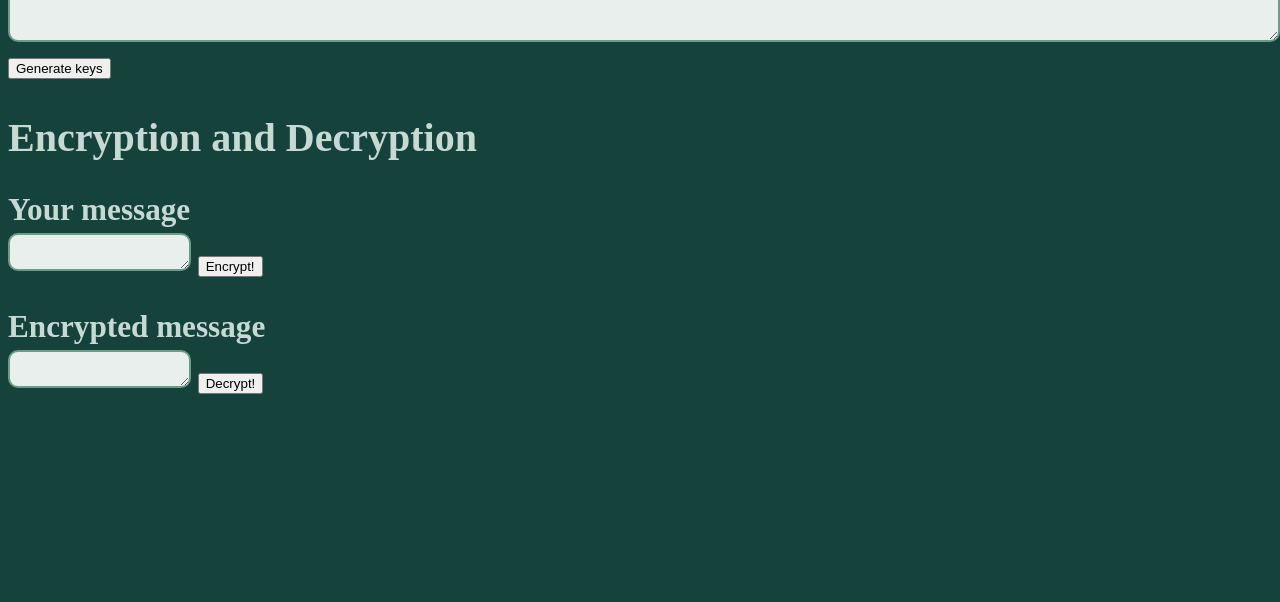
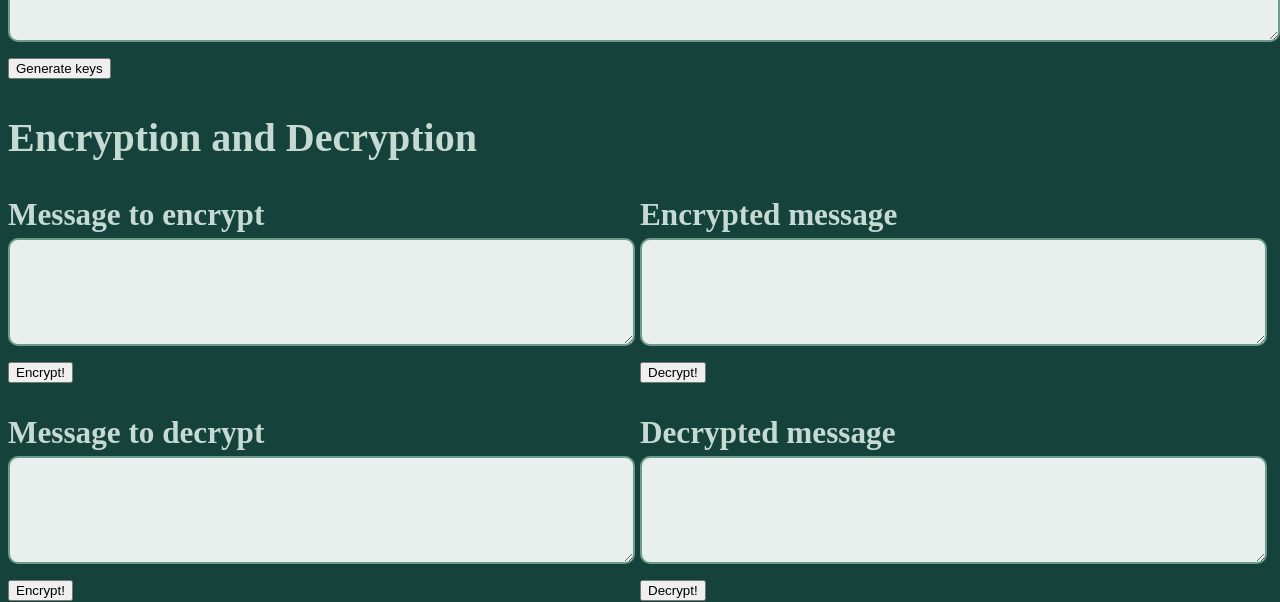
Before and after one commit to Gruetterr/gruetter-dev, a website: page public/index.html in a window 1280 px wide. Shown: the part 643-1245 px from the top of the page. Before the commit the page ends 1046 px from the top, so only its background shows below. Drawn offline with Linux system fonts and the light colour scheme; a web font is replaced by a local one.

Commit message:
more, separated decryption and encryption

```diff
--- a/public/index.html
+++ b/public/index.html
@@ -25,16 +25,29 @@
     <button onclick="getKeys()">Generate keys</button>
 
     <h2>Encryption and Decryption</h2>
+    <div class="msgbox_container">
+    <h3>Message to encrypt</h3>
+    <textarea type="text" id="m_in" class="msgbox"></textarea>
+    <button onclick="rsaEn()">Encrypt!</button>
+    </div>
 
-    <h3>Your message</h3>
-    <textarea type="text" id="m_text"></textarea>
+    <div class="msgbox_container">
+    <h3>Encrypted message</h3>
+    <textarea type="text" id="c_out" class="msgbox"></textarea>
+    <button onclick="rsaDe()">Decrypt!</button>
+    </div>
+
+    <div class="msgbox_container">
+    <h3>Message to decrypt</h3>
+    <textarea type="text" id="c_in" class="msgbox"></textarea>
     <button onclick="rsaEn()">Encrypt!</button>
-    <br>
+    </div>
 
-    <h3>Encrypted message</h3>
-    <textarea type="text" id="c_text"></textarea>
+    <div class="msgbox_container">
+    <h3>Decrypted message</h3>
+    <textarea type="text" id="m_out" class="msgbox"></textarea>
     <button onclick="rsaDe()">Decrypt!</button>
-    <br>
+    </div>
 
     <script src="scripts/app.js"></script>
 </body>
--- a/public/scripts/app.js
+++ b/public/scripts/app.js
@@ -42,19 +42,19 @@ function rsaEn() {
   // Get the values from the input fields
   const N_str = document.getElementById('N_key').value;
   const e_str = document.getElementById('e_key').value;
-  const m_str = document.getElementById('m_text').value;
+  const m_str = document.getElementById('m_in').value;
 
   // Send the input to the server
   fetch(`/runRsaEn?N_str=${N_str}&e_str=${e_str}&m_str=${m_str}`)
     .then(response => response.text())
     .then(data => {
       // Display the result in the output paragraph
-      document.getElementById('c_text').value = data;
+      document.getElementById('c_out').value = data;
       console.log(data);
     })
     .catch(error => {
       console.error('Error:', error);
-      document.getElementById('c_text').value = 'Error occurred!';
+      document.getElementById('c_out').value = 'Error occurred!';
     });
 }
 
@@ -65,7 +65,7 @@ function rsaDe() {
   console.log("Got N: ", N_str)
   const d_str = document.getElementById('d_key').value;
   console.log("Got d: ", d_str)
-  const c_str = document.getElementById('c_text').value;
+  const c_str = document.getElementById('c_in').value;
   console.log("Got c: ", c_str)
 
   // Send the input to the server
@@ -73,11 +73,11 @@ function rsaDe() {
     .then(response => response.text())
     .then(data => {
       // Display the result in the output paragraph
-      document.getElementById('m_text').value = data;
+      document.getElementById('m_out').value = data;
       console.log(data);
     })
     .catch(error => {
       console.error('Error:', error);
-      document.getElementById('m_text').value = 'Error occurred!';
+      document.getElementById('m_out').value = 'Error occurred!';
     });
 }
--- a/public/styles.css
+++ b/public/styles.css
@@ -16,10 +16,21 @@ h2 {
 h3 {
   margin-bottom: 5px;
 }
+
 .keybox {
   width: 100%;
   height: 50px;
   /*margin-right: 20px;*/
+}
+
+.msgbox {
+  width: 98%;
+  height: 100px;
+}
+
+.msgbox_container {
+  float: left;
+  width: 50%;
 }
 
 textarea {
```
